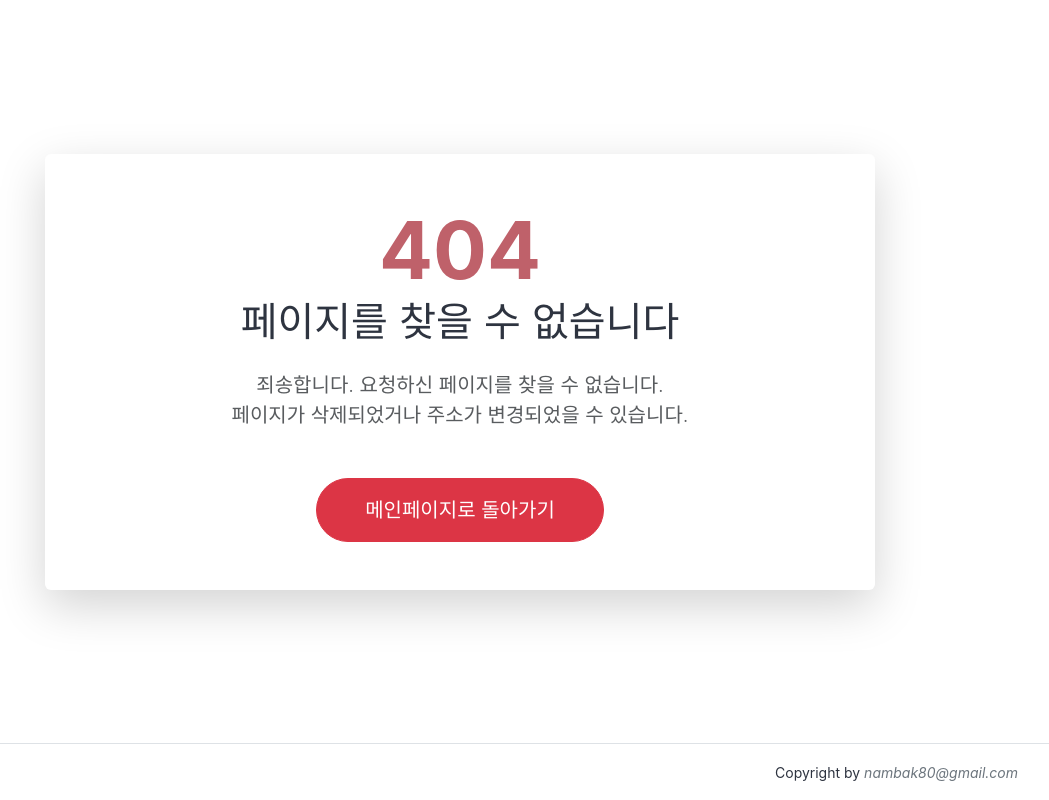
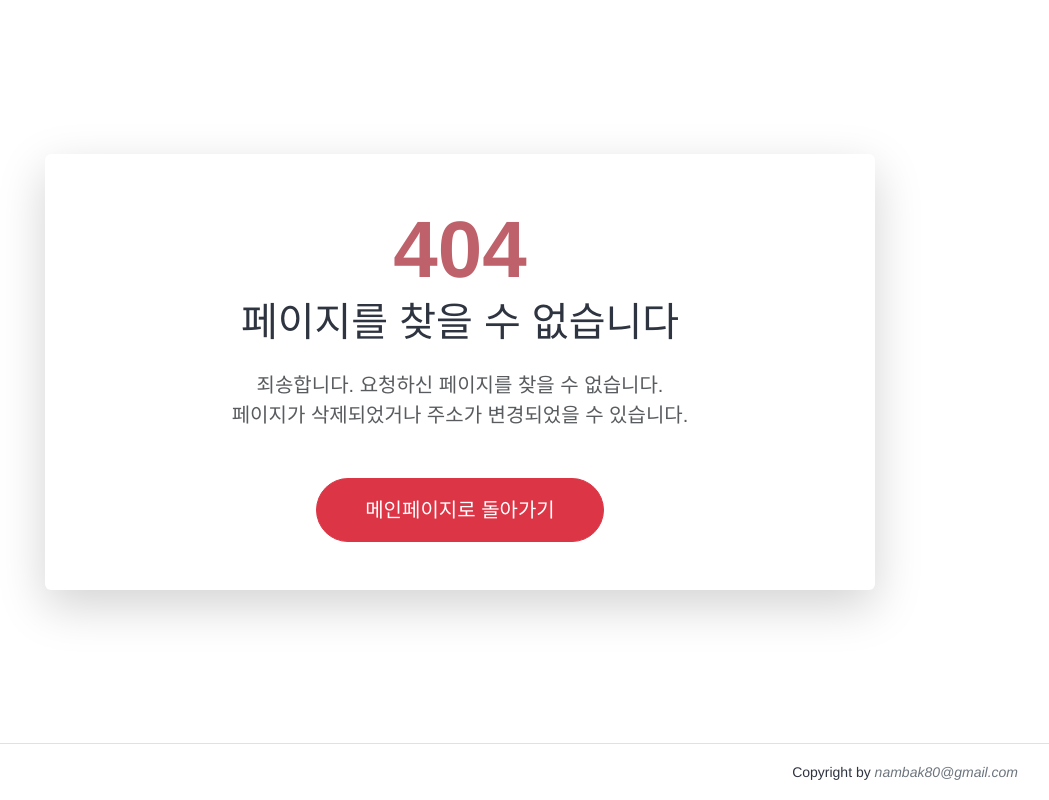
Before and after one commit to nambak/ci-board, a CodeIgniter app: the page made by application/views/errors/html/error_404.php in a window 1280 px wide. Shown: the whole page, without its empty margins (180-1229 px from the left). Run offline with CodeIgniter, Linux system fonts and the light colour scheme.

Commit message:
폰트 변경

```diff
--- a/application/views/header_v.php
+++ b/application/views/header_v.php
@@ -8,6 +8,7 @@
     <script src="https://cdn.jsdelivr.net/npm/bootstrap@5.3.3/dist/js/bootstrap.bundle.min.js" integrity="sha384-YvpcrYf0tY3lHB60NNkmXc5s9fDVZLESaAA55NDzOxhy9GkcIdslK1eN7N6jIeHz" crossorigin="anonymous"></script>
     <script src="https://cdn.jsdelivr.net/npm/sweetalert2@11"></script>
     <script src="https://cdn.jsdelivr.net/npm/bootstrap-table@1.23.5/dist/bootstrap-table.min.js"></script>
+    <link href="https://fonts.googleapis.com/css2?family=Noto+Sans+KR:wght@300;400;500;700&display=swap" rel="stylesheet">
     <link rel="stylesheet" href="https://cdn.jsdelivr.net/npm/bootstrap-table@1.23.5/dist/bootstrap-table.min.css">
     <link href="https://cdn.jsdelivr.net/npm/bootstrap@5.3.3/dist/css/bootstrap.min.css" rel="stylesheet" integrity="sha384-QWTKZyjpPEjISv5WaRU9OFeRpok6YctnYmDr5pNlyT2bRjXh0JMhjY6hW+ALEwIH" crossorigin="anonymous">
     <link href="/assets/css/ci_board.css" rel="stylesheet">
--- a/assets/css/ci_board.css
+++ b/assets/css/ci_board.css
@@ -8,7 +8,7 @@
 
 body {
     color: #2e3440;
-    font-family: -apple-system, BlinkMacSystemFont, "Segoe UI", system-ui, sans-serif;
+    font-family: "Noto Sans KR", Helvetica, -apple-system, BlinkMacSystemFont, sans-serif;
 }
 
 /* dark 배경 관련 클래스 수정 */
```
